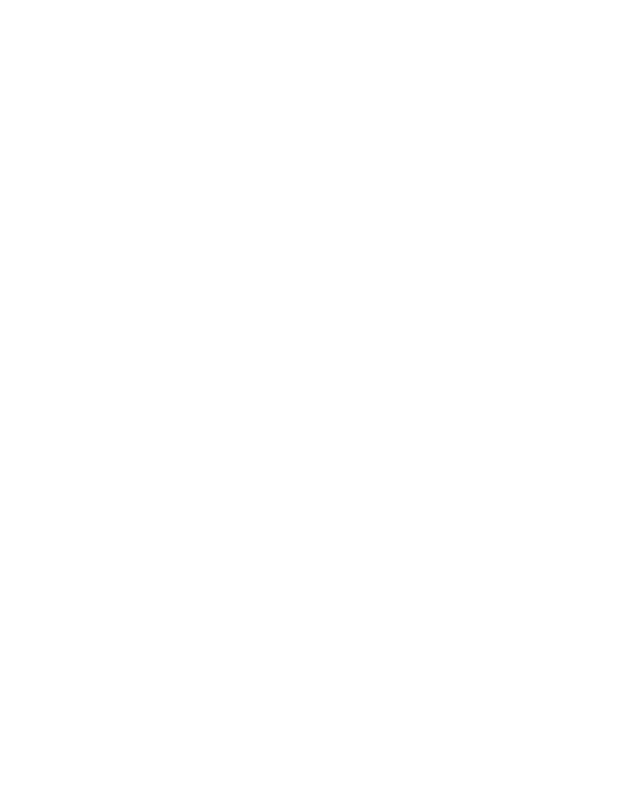
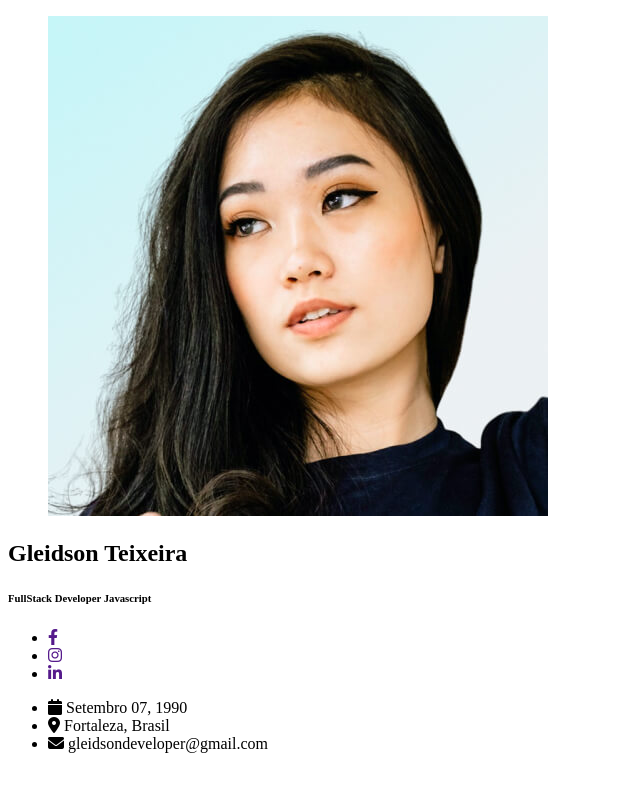
Before and after one commit to gleidsonteixeira/pessoal-curriculo, a plain HTML site: page index.html in a window 1280 px wide. Shown: the whole page, without its empty margins (0-640 px from the left). Drawn offline with Linux system fonts and the light colour scheme.

Commit message:
Estrutura html do --aside

```diff
--- a/index.html
+++ b/index.html
@@ -15,7 +15,49 @@
 </head>
 <body>
 
+    <main>
+        <!-- Lateral esquerda -->
+        <aside>
+            <figure>
+                <img src="images/avatar-1.jpg" alt="Foto de Perfil">
+            </figure>
+            <h1>Gleidson <span>Teixeira</span></h1>
+            <h6>FullStack Developer Javascript</h6>
+            <ul class="redes-sociais">
+                <li>
+                    <a href="" target="_blank">
+                        <i class="fa-brands fa-facebook-f"></i>
+                    </a>
+                </li>
+                <li>
+                    <a href="" target="_blank">
+                        <i class="fa-brands fa-instagram"></i>
+                    </a>
+                </li>
+                <li>
+                    <a href="" target="_blank">
+                        <i class="fa-brands fa-linkedin-in"></i>
+                    </a>
+                </li>
+            </ul>
+            <ul>
+                <li>
+                    <i class="fa fa-calendar"></i> Setembro 07, 1990
+                </li>
+                <li>
+                    <i class="fa fa-location-dot"></i> Fortaleza, Brasil
+                </li>
+                <li>
+                    <i class="fa fa-envelope"></i> gleidsondeveloper@gmail.com
+                </li>
+            </ul>
+        </aside>
 
+        <!-- Lateral Direita -->
+        <section>
+
+        </section>
+    </main>
 
 </body>
 </html>
```
